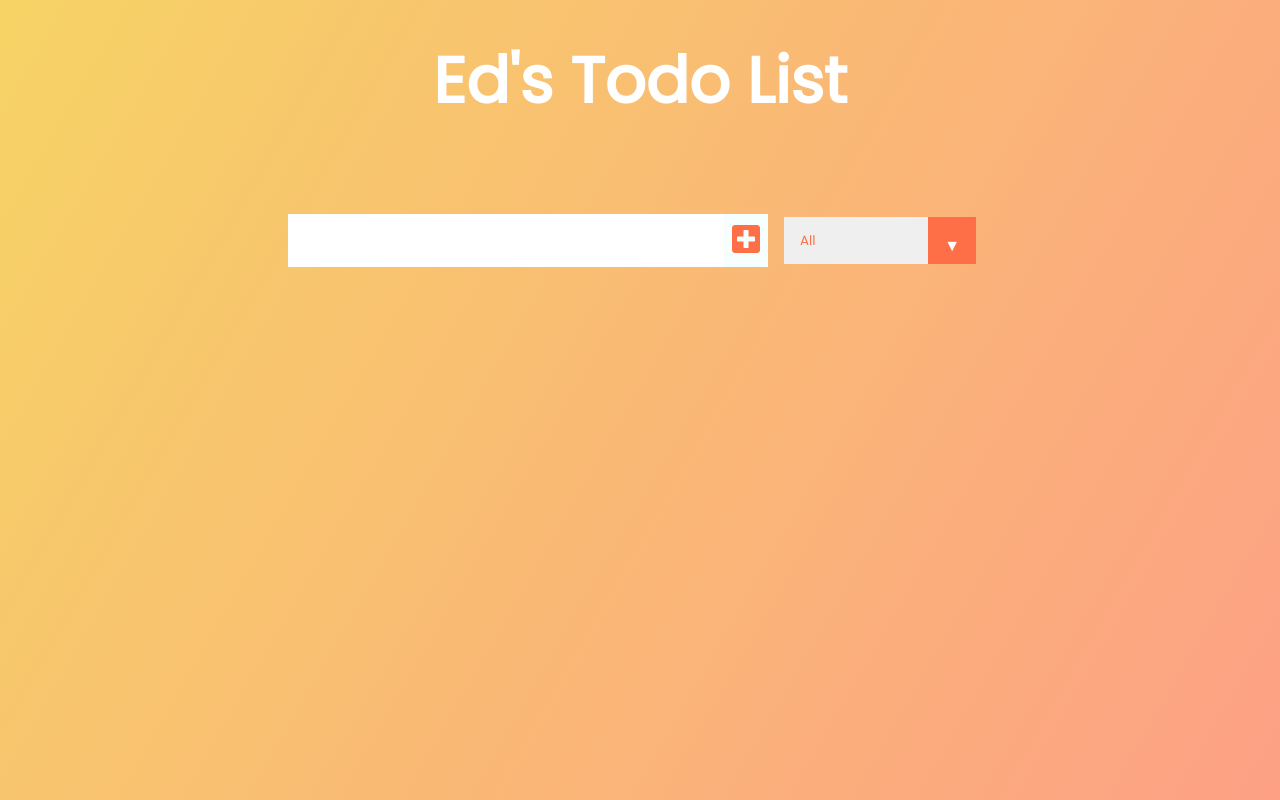
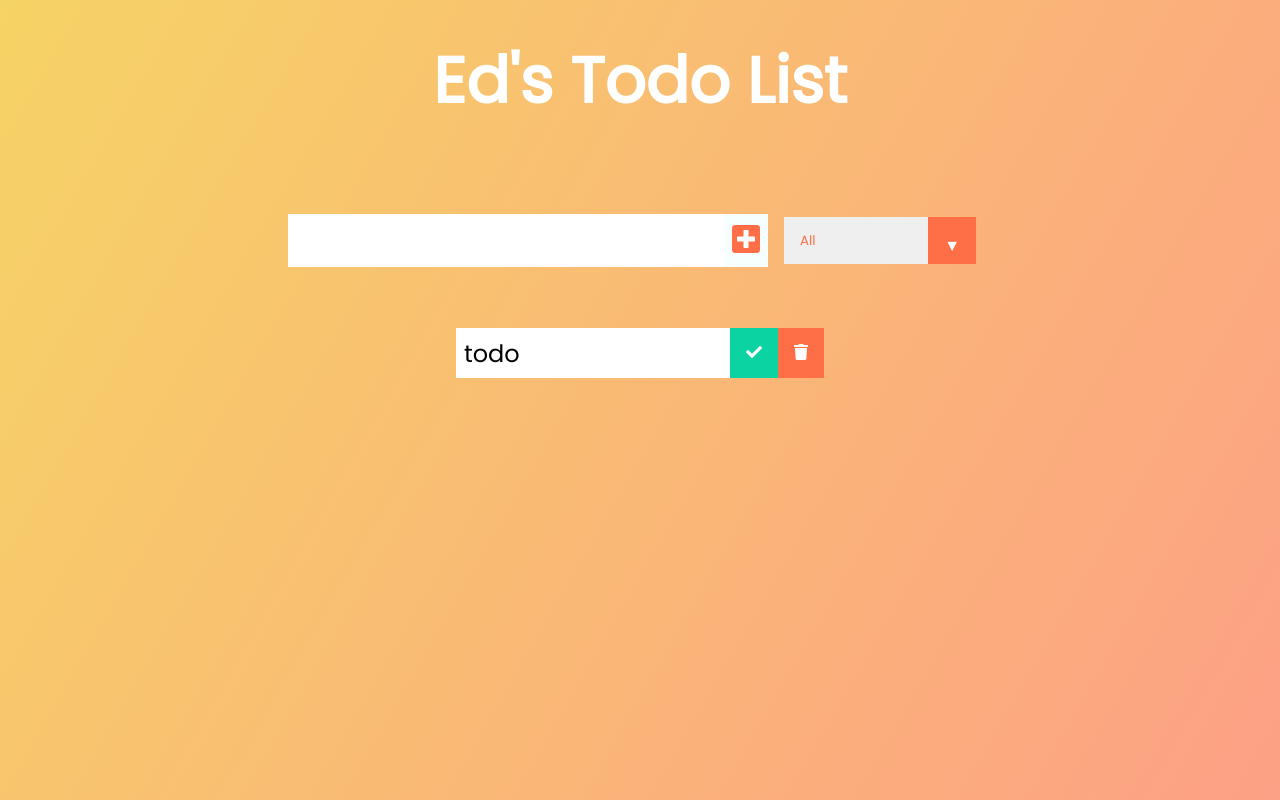
Before and after one commit to wetech16/Todo-with-React-Dev-Ed, a React (Create React App) app in the folder my-app/: page / in a window 1280 px wide. Built offline with nearby package versions, Linux system fonts and the light colour scheme.

Commit message:
-added components

```diff
--- /dev/null
+++ b/my-app/src/components/Todo.js
@@ -0,0 +1,17 @@
+import React from 'react'
+
+function Todo() {
+    return (
+        <div className="todo">
+            <li className="todo-item">todo</li>
+            <button className="complete-btn">
+                <i className="fas fa-check"></i>
+            </button>
+            <button className="trash-btn">
+                <i className="fas fa-trash"></i>
+            </button>
+        </div>
+    )
+}
+
+export default Todo
--- a/my-app/src/components/TodoList.js
+++ b/my-app/src/components/TodoList.js
@@ -1,10 +1,13 @@
 import React from "react";
+import Todo from "./Todo";
 
 function TodoList() {
   return (
     <div>
       <div className="todo-container">
-        <ul className="todo-list"></ul>
+        <ul className="todo-list">
+            <Todo />
+        </ul>
       </div>
     </div>
   );
```
